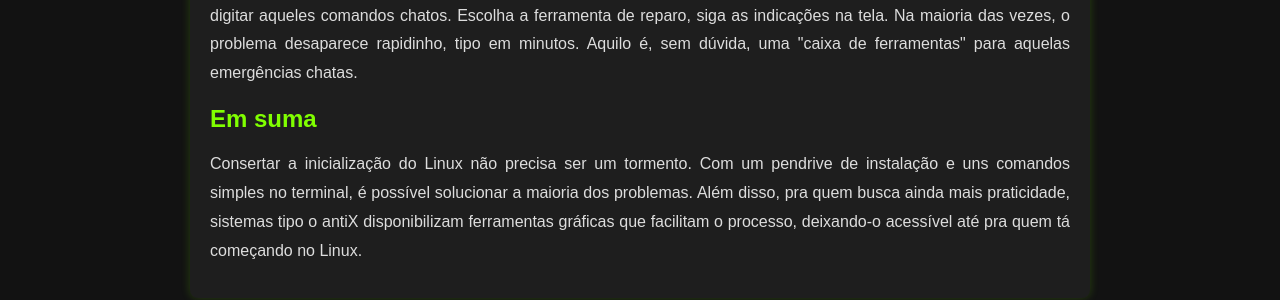
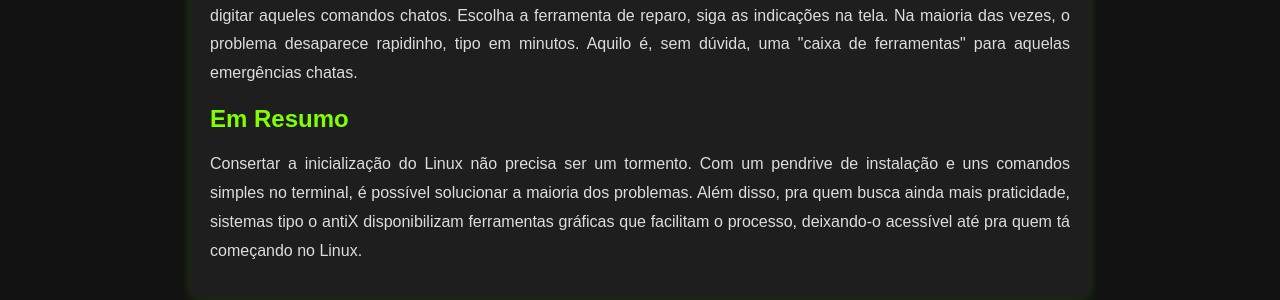
Before and after one commit to Piolinux/piolinux-site, a Jekyll site: the page reparar-boot-linux.html, which Jekyll copies as it is, in a window 1280 px wide and 900 px high, scrolled down 2030 px. Shown: the part 333-633 px from the top of the window. Built offline with Jekyll 4.4.1, drawn with Linux system fonts in a browser that asks for light colours.

Commit message:
Update reparar-boot-linux.html

```diff
--- a/reparar-boot-linux.html
+++ b/reparar-boot-linux.html
@@ -348,7 +348,7 @@ sudo reboot</code></pre>
 
             <p>Por que o antiX? Porque tem um menu de boot completo, lá você acha as opções pra consertar o GRUB, sem precisar digitar aqueles comandos chatos. Escolha a ferramenta de reparo, siga as indicações na tela. Na maioria das vezes, o problema desaparece rapidinho, tipo em minutos. Aquilo é, sem dúvida, uma "caixa de ferramentas" para aquelas emergências chatas.</p>
 
-            <h2>Em suma</h2>
+            <h2>Em Resumo</h2>
             <p>Consertar a inicialização do Linux não precisa ser um tormento. Com um pendrive de instalação e uns comandos simples no terminal, é possível solucionar a maioria dos problemas. Além disso, pra quem busca ainda mais praticidade, sistemas tipo o antiX disponibilizam ferramentas gráficas que facilitam o processo, deixando-o acessível até pra quem tá começando no Linux.</p>
         </section>
 
```
